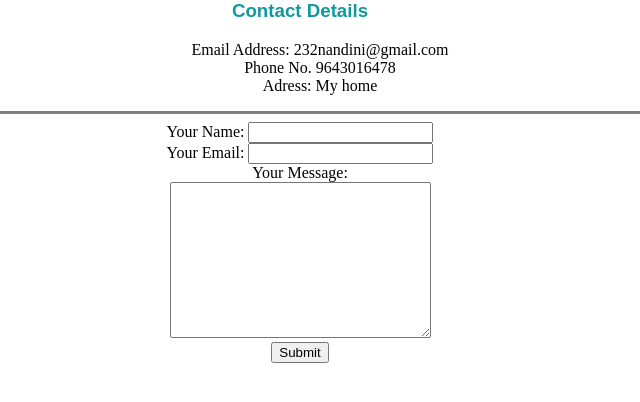
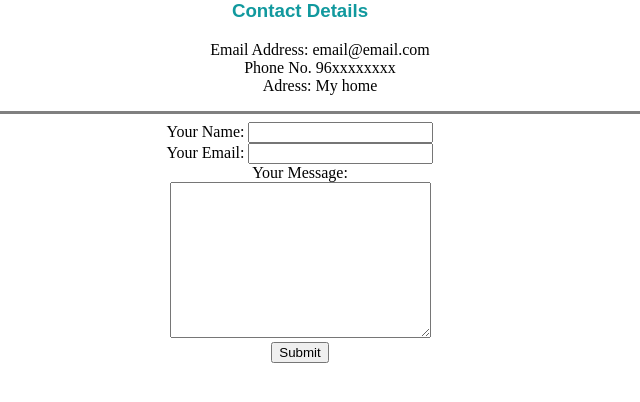
Before and after one commit to 232nandini/newcv, a plain HTML site: page contactme.html in a window 1280 px wide. Shown: the full height of the page, 340-980 px from the left. Drawn offline with Linux system fonts and the light colour scheme.

Commit message:
updated contact details

```diff
--- a/contactme.html
+++ b/contactme.html
@@ -9,8 +9,8 @@
   <body background-color: #8FBDD3>
     <h3>Contact Details</h3>
     <ul> <!-- this is unordered list ul, under this you'll write li open close to make it as a list-->
-      <li>Email Address: 232nandini@gmail.com</li>
-      <li>Phone No. 9643016478</li>
+      <li>Email Address: email@email.com</li>
+      <li>Phone No. 96xxxxxxxx</li>
       <li>Adress: My home</li>
 
     </ul>
```
